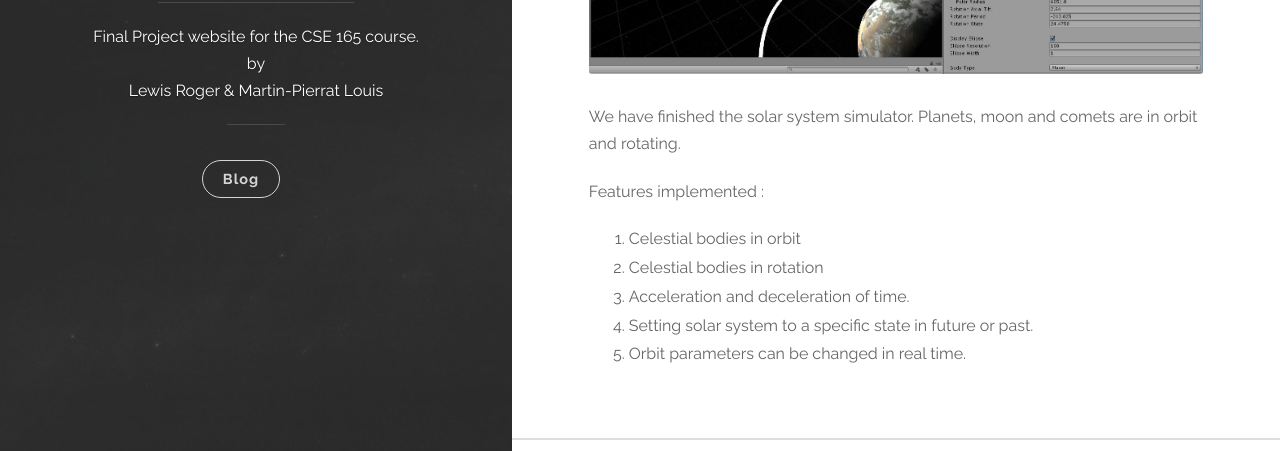
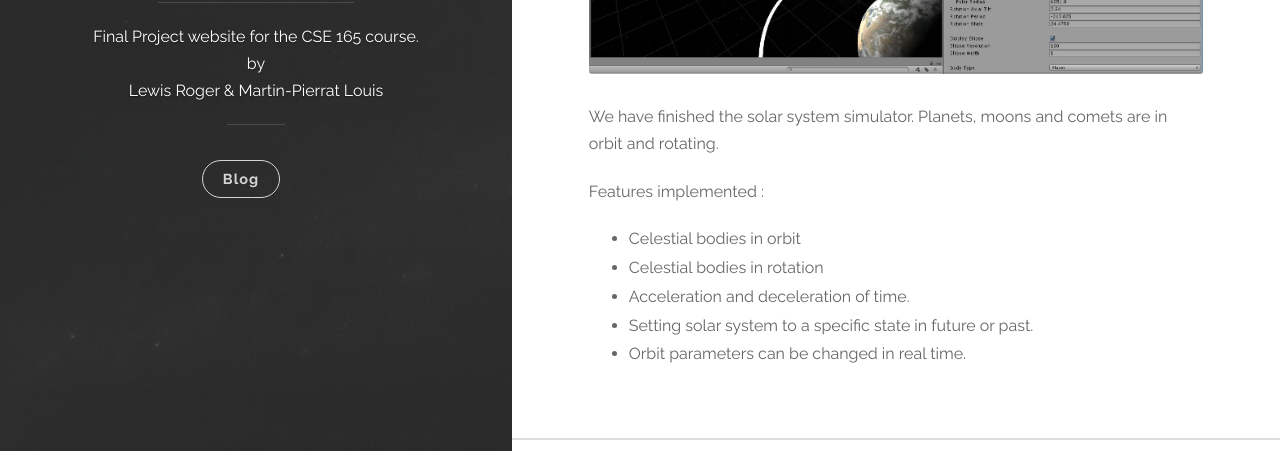
Before and after one commit to eroween/CSE-165-Assignment-5, a Jekyll site: the page built from _posts/2016-03-10-milestone-2.markdown, in a window 1280 px wide and 936 px high. Shown: the part 462-913 px from the top of the window. Built offline with Jekyll 4.4.1, drawn with Linux system fonts in a browser that asks for light colours; nearby versions of some CDN libraries.

Commit message:
correct format

```diff
--- a/_posts/2016-03-10-milestone-2.markdown
+++ b/_posts/2016-03-10-milestone-2.markdown
@@ -11,11 +11,12 @@
 
 ![screenshot]({{ site.baseurl }}images/screenshot-unity.jpg)
 
-We have finished the solar system simulator. Planets, moon and comets are in orbit and rotating.
+We have finished the solar system simulator. Planets, moons and comets are in orbit and rotating.
 
 Features implemented :
-1. Celestial bodies in orbit
-2. Celestial bodies in rotation
-3. Acceleration and deceleration of time.
-4. Setting solar system to a specific state in future or past.
-5. Orbit parameters can be changed in real time.
+
+- Celestial bodies in orbit
+- Celestial bodies in rotation
+- Acceleration and deceleration of time.
+- Setting solar system to a specific state in future or past.
+- Orbit parameters can be changed in real time.
```
